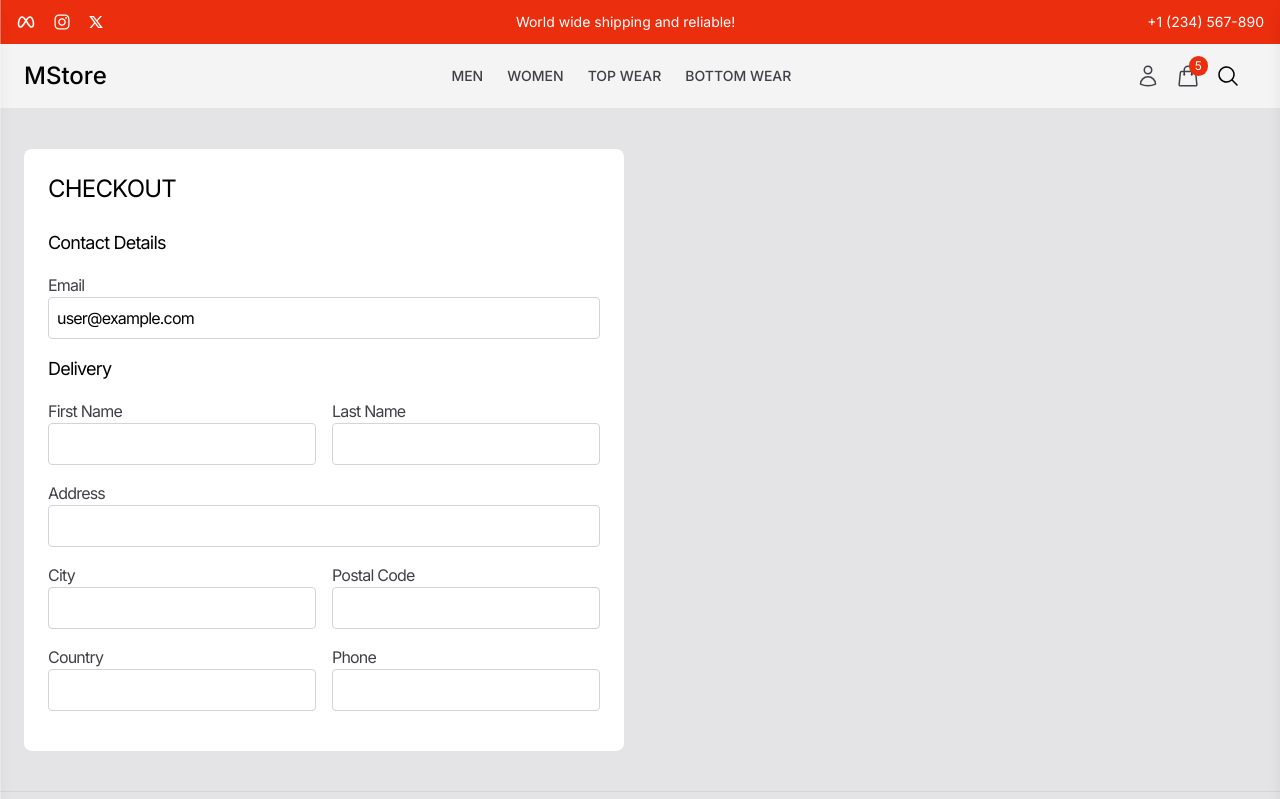
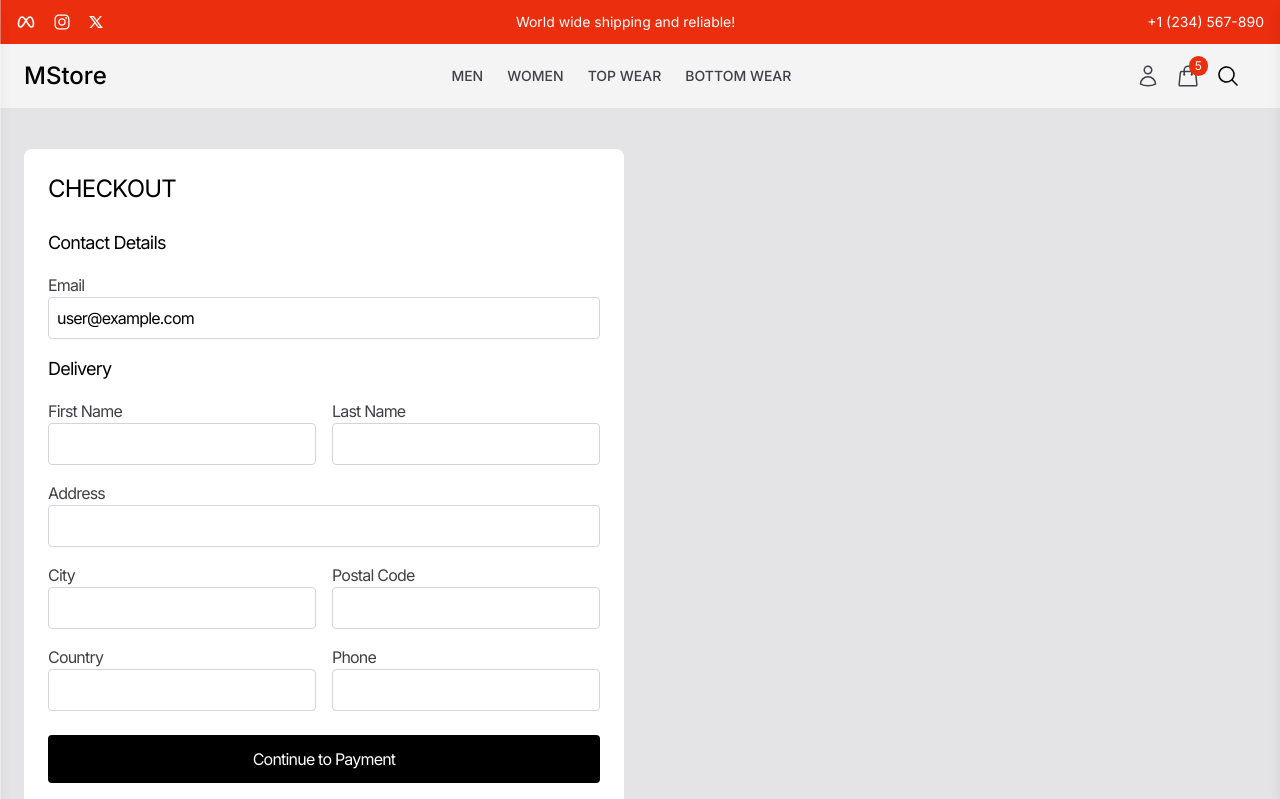
Before and after one commit to IgnatiousR/mern-eco, a React (Vite) app in the folder frontend/: page /checkout in a window 1280 px wide. Shown: the top 799 px of the page. Built offline with nearby package versions, Linux system fonts and the light colour scheme.

Commit message:
Update Checkout.tsx

```diff
--- a/frontend/src/components/Cart/Checkout.tsx
+++ b/frontend/src/components/Cart/Checkout.tsx
@@ -23,6 +23,7 @@
 
 const Checkout = () => {
   const navigate = useNavigate();
+  const [checkoutId, setCheckoutId] = useState<number | null>(null);
   const [shippingAddress, setShippingAddress] = useState({
     firstName: "",
     lastName: "",
@@ -32,12 +33,17 @@
     country: "",
     phone: "",
   });
+
+  const handleCreateCheckout = (e: React.FormEvent<HTMLFormElement>) => {
+    e.preventDefault();
+    setCheckoutId(123);
+  };
   return (
     <div className="grid grid-cols-1 lg:grid-cols-2 gap-8 max-w-7xl mx-auto py-10 px-6 tracking-tighter">
       {/* Left Section */}
       <div className="bg-white rounded-lg p-6">
         <h2 className="text-2xl uppercase mb-6">Checkout</h2>
-        <form>
+        <form onSubmit={handleCreateCheckout}>
           <h3 className="text-lg mb-4">Contact Details</h3>
           <div className="mb-4">
             <label className="block text-zinc-700">Email</label>
@@ -127,6 +133,18 @@
               />
             </div>
           </div>
+          <div className="mt-6">
+            {!checkoutId ? (
+              <button type="submit" className="w-full bg-black text-white py-3 rounded">
+                Continue to Payment
+              </button>
+            ) : (
+              <div>
+                <h3 className="text-lg mb-4">Pay with Paypal</h3>
+                {/* Paypal Component */}
+              </div>
+            )}
+          </div>
         </form>
       </div>
     </div>
```
